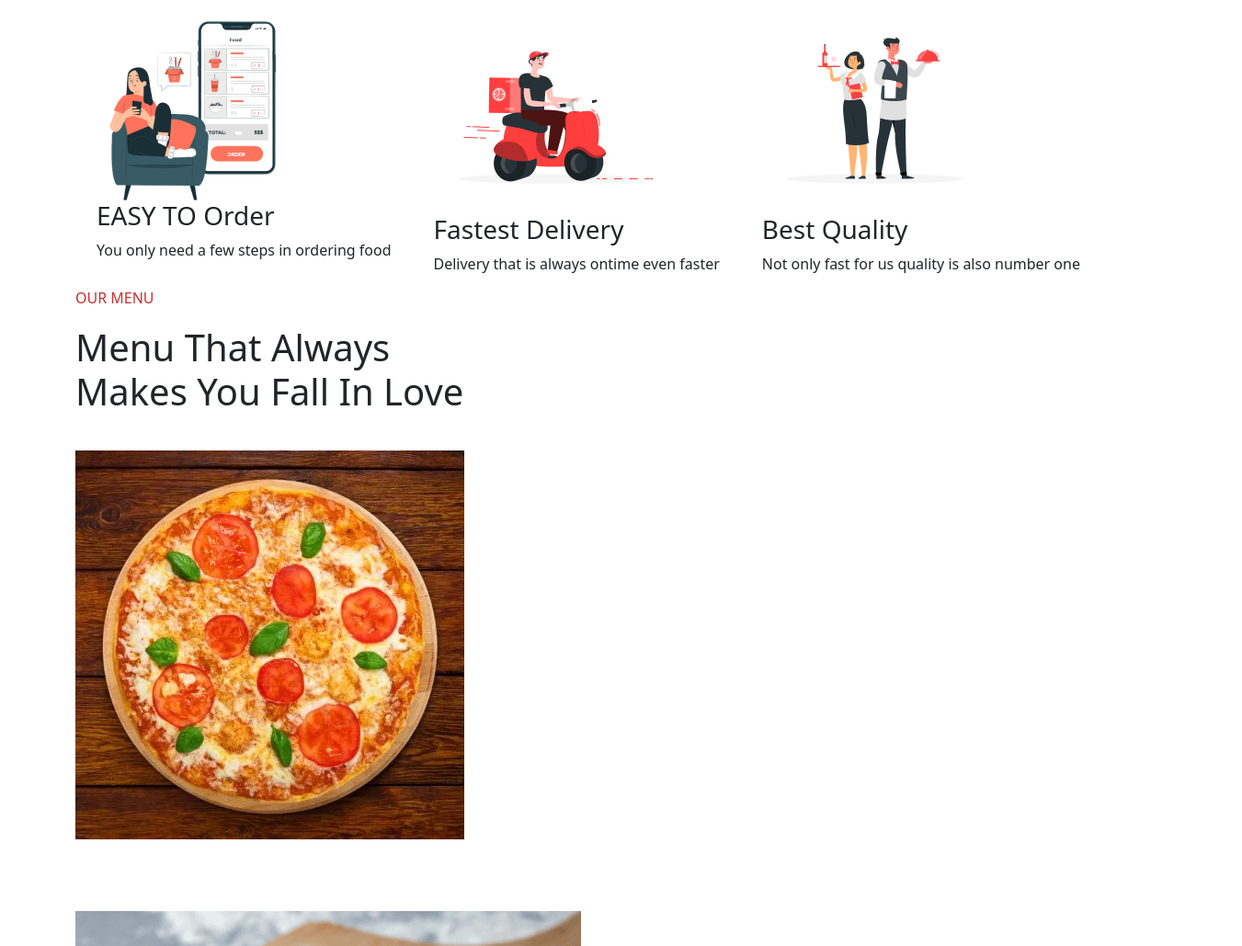
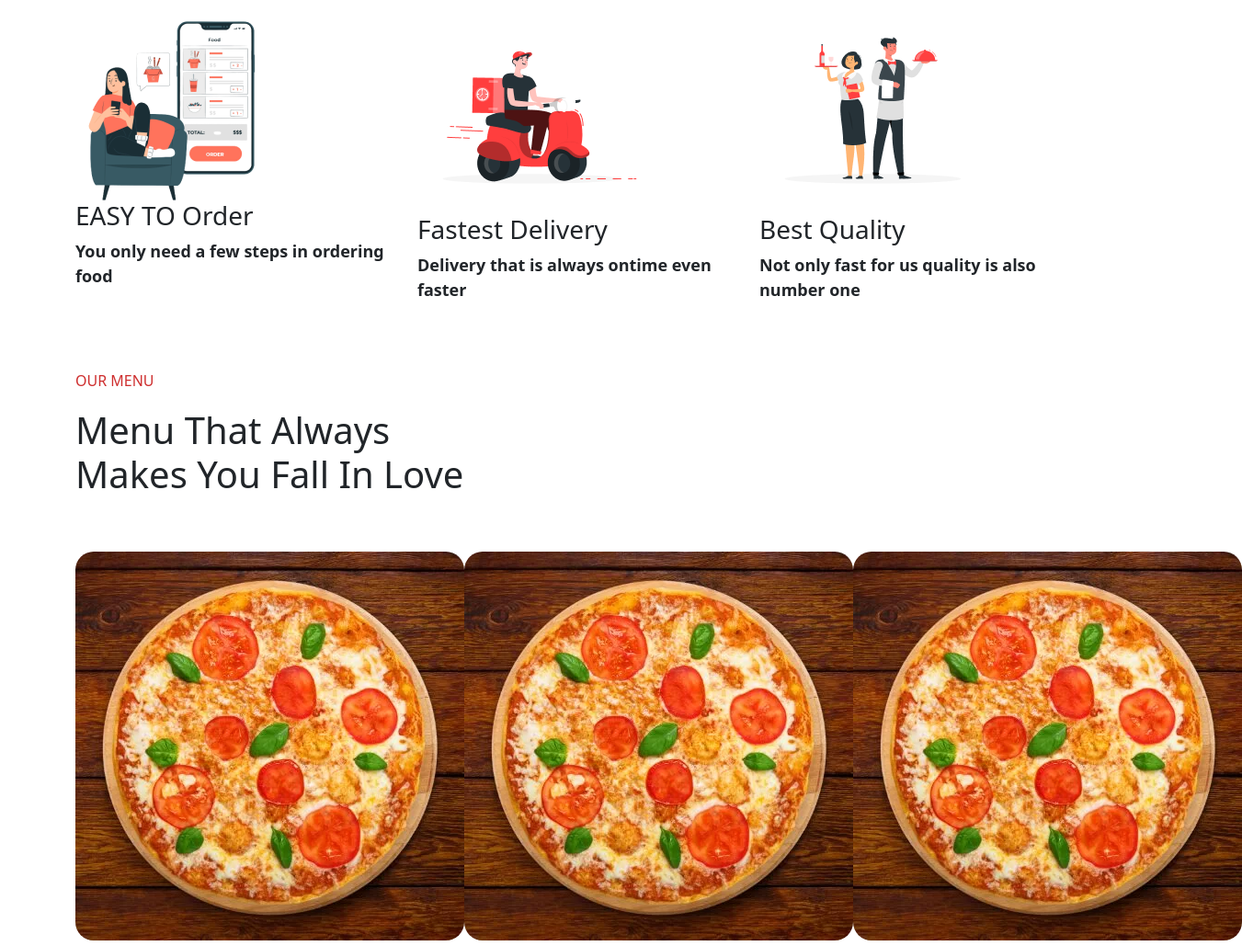
Before and after one commit to brendac17/fudo, a plain HTML site: page index.html in a window 1280 px wide. Shown: the part 785-1814 px from the top of the page at 92% size, 1351 px wide, since content can reach past the window. Drawn offline with nearby package versions, Linux system fonts and the light colour scheme.

Commit message:
alteraçao

```diff
--- a/assets/css/style.css
+++ b/assets/css/style.css
@@ -97,13 +97,20 @@
      display: block;
      margin-bottom: 20px;
   }
-  .caixa-carde{
+  .caixa-card{
     width: 450px;
     display: flex;
     flex-direction: column;
     font-weight: bold; /*deixa as letras em negrito*/
     font-size: large; /*aumenta o texto*/
     display: block;
-    margin-bottom: 40px;
+    margin-bottom: 60px;
 
   }
+  .caixa-cards img {
+    width: 300;
+    height: 300;
+    gap: 40px; /*espaço entra as imagens,etc*/
+    border-radius:20px ;
+
+  }
--- a/index.html
+++ b/index.html
@@ -134,26 +134,24 @@
       <div class="caixa-titulos">
         <h6><span class="caixa-titulos">OUR MENU</span></h6>
       </div>
-      <div class="caixa-carde">
+      <div class="caixa-card">
         <h1 CLASS="texto-card"> Menu That Always Makes You Fall In Love</h1>
       </div>
 
-      <div class="caixa-img">
+
+      <div class="caixa-cards">
         <div class="img-pizza">
-          <img src="./assets/imagens/pizza.webp" alt="">
+          <img id="" src="./assets/imagens/pizza.webp" alt="">
 
         </div>
 
-        <div class="caixa-imgs">
-          <img src="./assets/imagens/pizza0.png" alt="">
+        <div class="caixa-cards">
+          <img id=""      src="./assets/imagens/pizza.webp" alt="">
         </div>
 
-        <div class="caixa-img">
-          <img src="" alt="">
-
+        <div class="caixa-cards">
+          <img id=""   src="./assets/imagens/pizza.webp" alt="">
         </div>
-
-
 
       </div>
 
```
